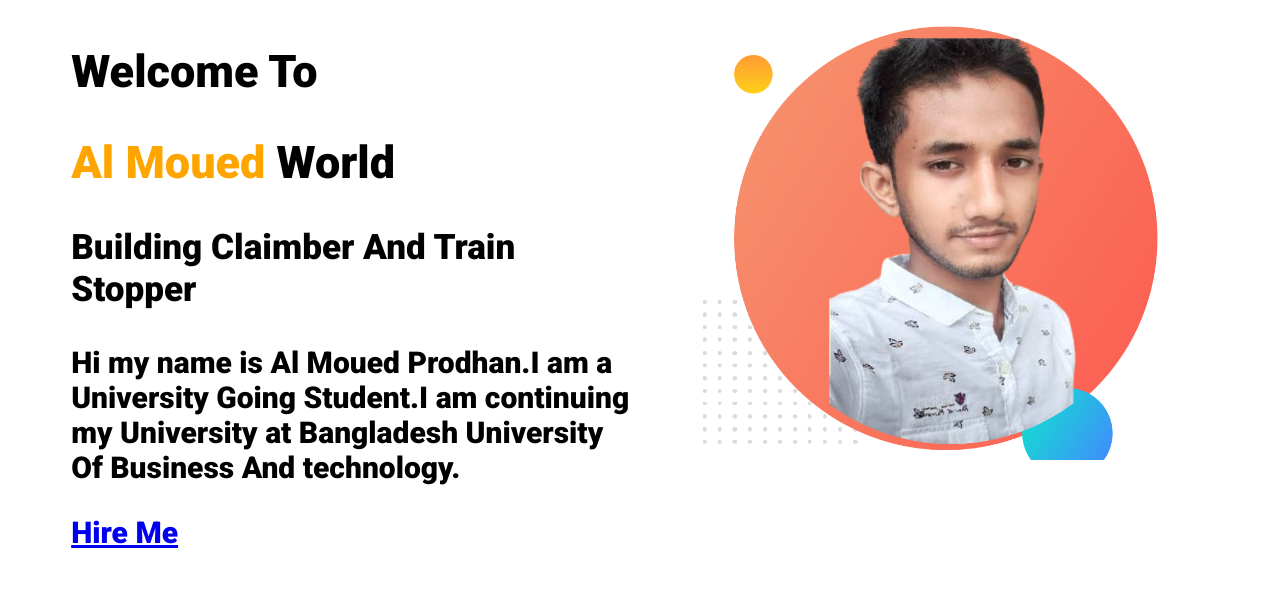
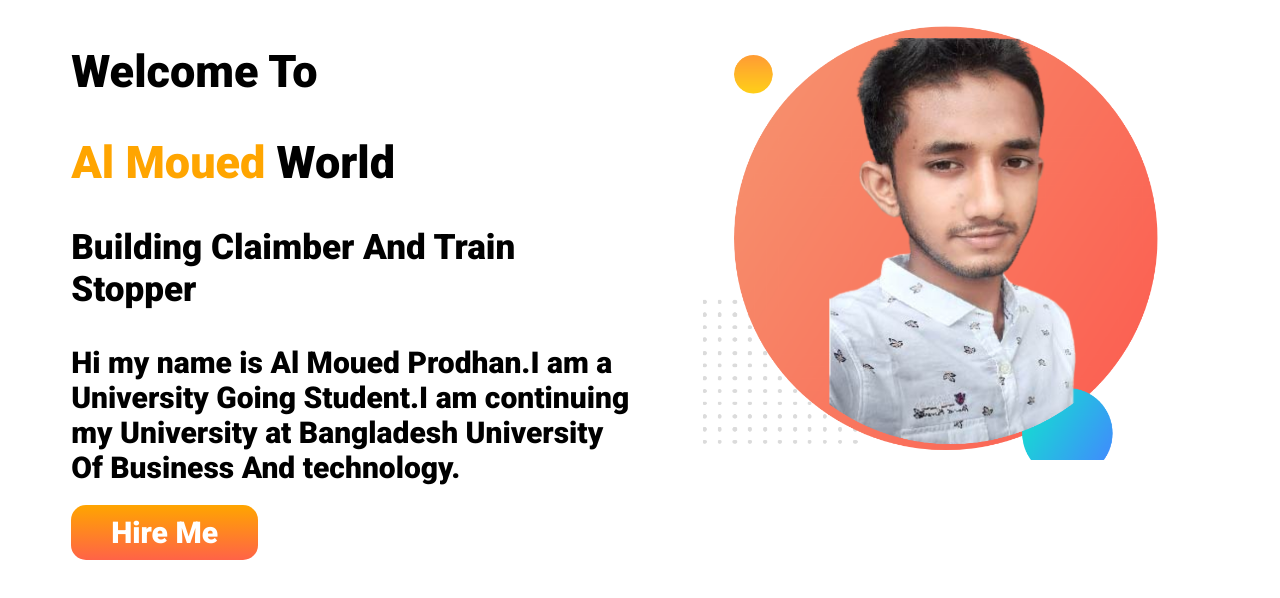
Before and after one commit to almoued2020/Mo_1_Mi_4, a plain HTML site: page index.html in a window 1280 px wide. Drawn offline with Linux system fonts and the light colour scheme.

Commit message:
11-28 23-8-22

```diff
--- a/css/style.css
+++ b/css/style.css
@@ -18,3 +18,10 @@ section{
 
     width: 80%;
 }
+.link-button{
+    background-image:linear-gradient(orange,tomato);
+    padding:10px 40px ;
+    text-decoration: none;
+    border-radius: 15px;
+    color: white;
+}
--- a/index.html
+++ b/index.html
@@ -33,7 +33,7 @@
                 Bangladesh
                 University Of Business And technology.
             </p>
-            <a target="_blank" href="https://www.linkedin.com/feed/">Hire Me</a>
+            <a class="link-button" target="_blank" href="https://www.linkedin.com/feed/">Hire Me</a>
 
         </div>
 
```
